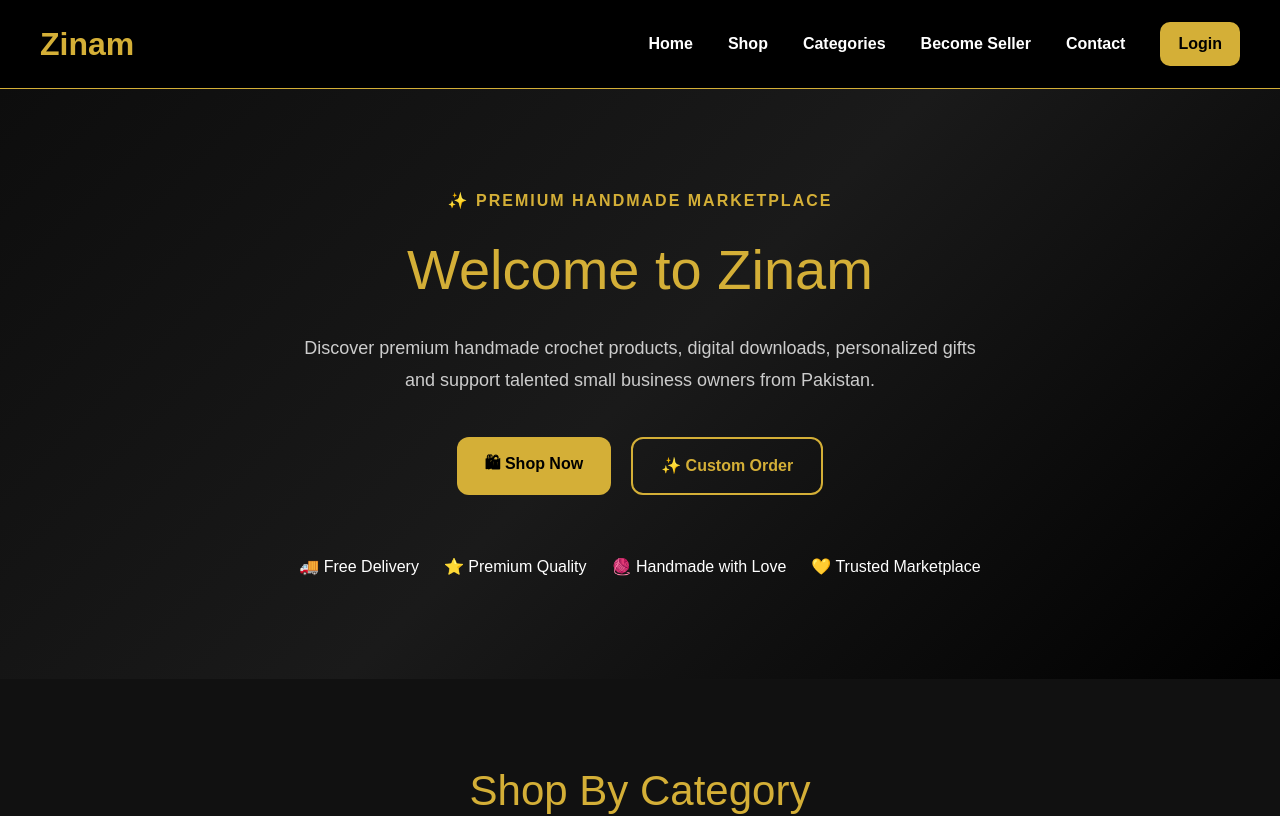
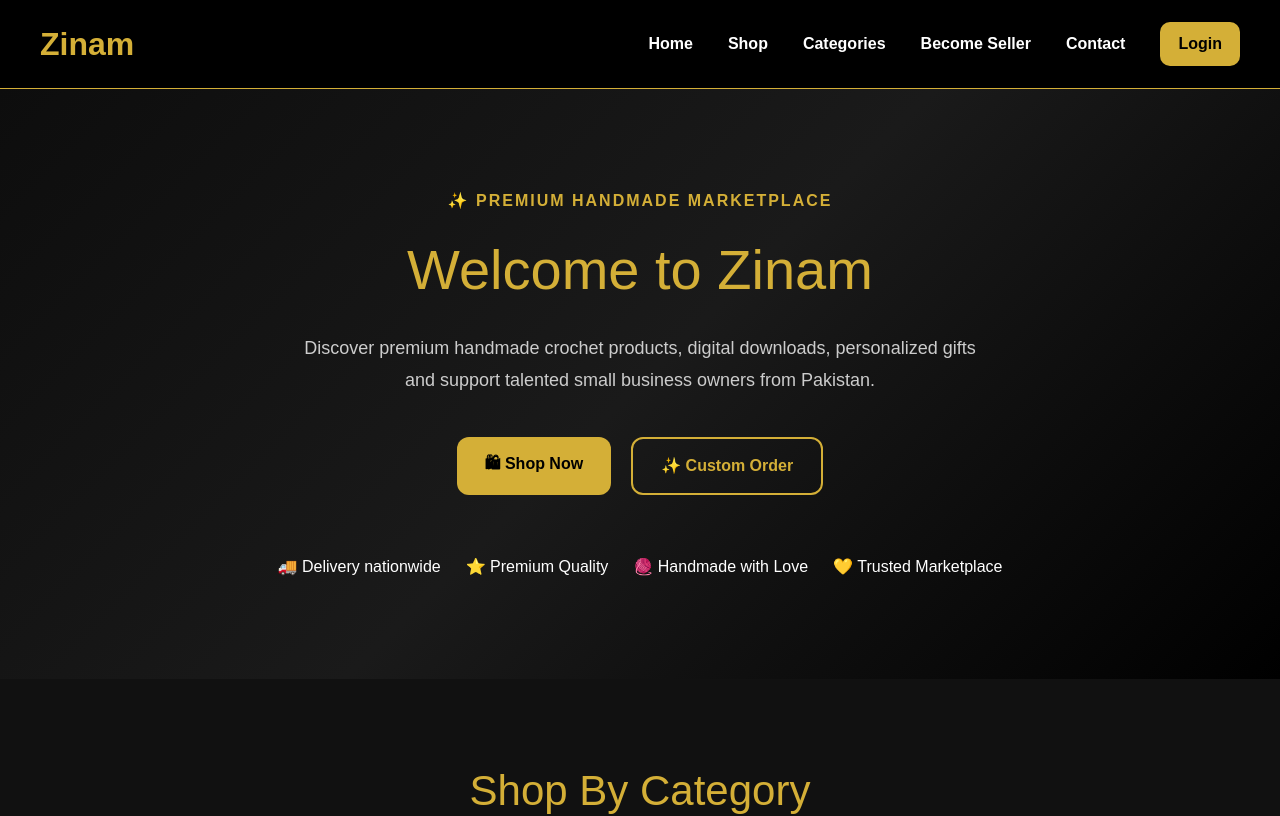
Before and after one commit to zoni22360-ui/zinam-v2, a Next.js app: page / in a window 1280 px wide. Shown: the top 816 px of the page. Built offline with nearby package versions, Linux system fonts and the light colour scheme.

Commit message:
Updated Hero badges

```diff
--- a/src/components/home/Hero.tsx
+++ b/src/components/home/Hero.tsx
@@ -91,7 +91,7 @@ export default function Hero() {
           flexWrap: "wrap",
         }}
       >
-        <div>🚚 Free Delivery</div>
+        <div>🚚  Delivery nationwide </div>
         <div>⭐ Premium Quality</div>
         <div>🧶 Handmade with Love</div>
         <div>💛 Trusted Marketplace</div>
```
